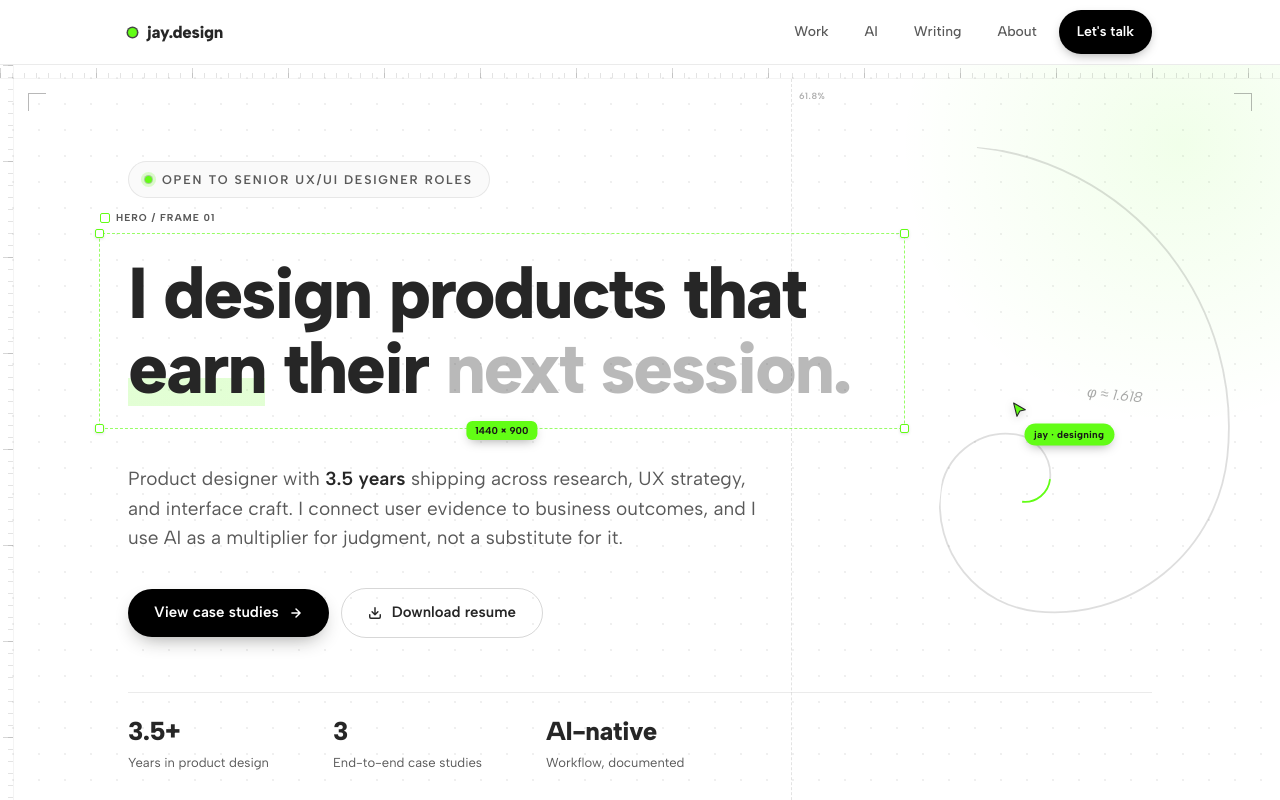
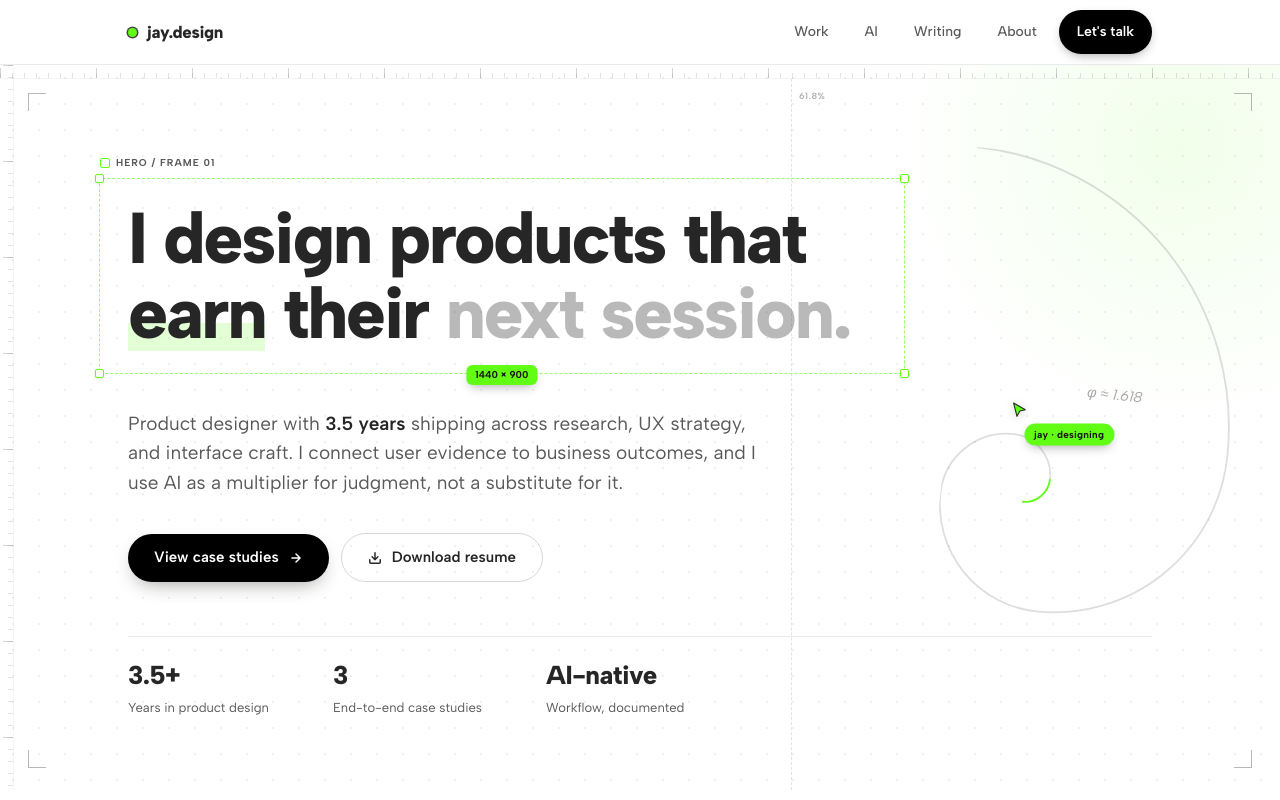
Before and after one commit to Jaydeep-Jadhav/jay-design, a plain HTML site: page index.html in a window 1280 px wide. Shown: the top 800 px of the page. Drawn offline with Linux system fonts and the light colour scheme.

Commit message:
Update index.html

```diff
--- a/index.html
+++ b/index.html
@@ -861,7 +861,6 @@ section { padding: clamp(56px, 9vh, 104px) 0; }
     </div>
   </div>
   <div class="container">
-    <span class="hero-eyebrow reveal"><span class="pulse" aria-hidden="true"></span>Open to Senior UX/UI Designer roles</span>
     <div class="selection reveal d1">
       <span class="sel-label">Hero / Frame 01</span>
       <h1 id="hero-title">I design products that <span class="hl">earn</span> their <span class="muted">next session.</span></h1>
```
